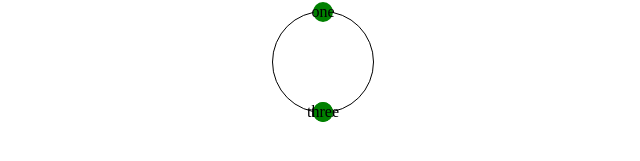
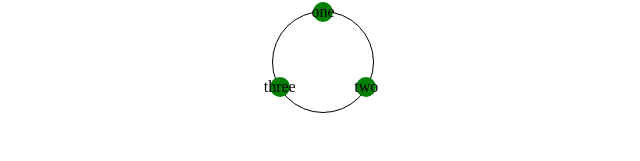
Before and after one commit to juliantheberge/wheelie, a React (Create React App) app: page / in a window 1280 px wide. Shown: the part 339-500 px from the top of the page, without its empty margins (318-958 px from the left). Built offline with nearby package versions, Linux system fonts and the light colour scheme.

Commit message:
stacking math complete

```diff
--- a/src/index.css
+++ b/src/index.css
@@ -9,4 +9,6 @@
 }
 .circle-arrangment {
   position: relative;
+  width: 20px;
+  height: 20px;
 }
--- a/src/math/index.js
+++ b/src/math/index.js
@@ -9,13 +9,13 @@ const TOTAL = Math.PI * 2;
 const sq = (base) => Math.square(base);
 const rt = (number) => Math.sqrt(number);
 
-export function getCoords(max, items) {
+export function getCoords(max, items, radius) {
     if (items.length > max || max > 360)
-        throw "too many items";
-    else if (items.length == 0)
-        throw "too few items";
+        throw Error("too many items");
+    else if (items.length === 0)
+        throw Error("too few items");
     else
-        return slices(max, items);
+        return slices(max, items, radius);
 }
 
 // maybe we add the triangle object to the item itself?
@@ -26,17 +26,17 @@ export function getCoords(max, items) {
 // Math.cos(rads) * r == x
 // Math.tan(rads) * x == y
 
-function slices(max, items) {
+function slices(max, items, radius) {
     let sliceArc = TOTAL / max;
 
     return items.map((item, index) => {
         let itemArc = sliceArc * (index);
 
-        let x = Math.cos(itemArc) * 1; // leaving the 1 as a placeholder for the radius
-        let y = Math.tan(itemArc) * x;
+        let y = Math.cos(itemArc) * radius; // leaving the 1 as a placeholder for the radius
+        let x = Math.tan(itemArc) * y;
 
+        item.y = y;
         item.x = x;
-        item.y = y;
         item.arc = itemArc;
 
         return item;
--- a/src/styles/circle.styl
+++ b/src/styles/circle.styl
@@ -6,3 +6,5 @@
 .circle-arrangment
     @extend .circle-base
     position relative
+    width: 20px
+    height: 20px
--- a/src/wheel.jsx
+++ b/src/wheel.jsx
@@ -37,12 +37,15 @@ export class Wheel extends React.Component {
     opposite() {
         let sliceStyle = {
             border: "1px solid pink"
-        }
-        let slices = (this.props.items || []).map((item, index) => {
-            return <Circle item = {item} index = {index}/>
+        };
+
+        console.log(M.getCoords(3, this.props.items, 50));
+
+        let items = M.getCoords(3, this.props.items, 50)
+        let slices = (items || []).map((item, index) => {
+            return <MenuItem item = {item} index = {index}/>
         })
 
-        console.log(M.getCoords(8, this.props.items))
 
         return this.circle(slices)
     }
@@ -87,7 +90,7 @@ export class Wheel extends React.Component {
  * we will have props soon
  */
 
-function Circle(props) {
+function MenuItem(props) {
     let width = new Dimension(20);
     let height = new Dimension(20)
     let sliceStyle = {
@@ -102,13 +105,19 @@ function Circle(props) {
     }
 
     // what does this do again?
-    let withCentering = generateAbsoluteCenter(sliceStyle, width, height)
+    // let withCentering = generateAbsoluteCenter(sliceStyle, width, height)
 
-    let itemOneStyle = Object.assign(
-        sliceStyle, rotePosition(props.index)
+    let withPosition = Object.assign(
+        sliceStyle, {
+            top: `${-1 * props.item.y}px`,
+            left: `${props.item.x}px`
+        }
     )
+    // let withPosition = Object.assign(
+    //     sliceStyle, rotePosition(props.index)
+    // )
 
-    return <div key={props.index + Math.random()} style = {itemOneStyle}>{props.item.name}</div>
+    return <div key={props.index + Math.random()} style = {withPosition}>{props.item.name}</div>
 }
 
 
@@ -123,6 +132,7 @@ function generateAbsoluteCenter(styles, width, height) {
         top: "50%",
         marginTop: Dimension.px(height.neg()/2)
     }
+
     return Object.assign(styles, horizontalAlign, verticalAlign)
 }
 
```
Also changed, not shown: src/App.js (+12 -0 lines).
